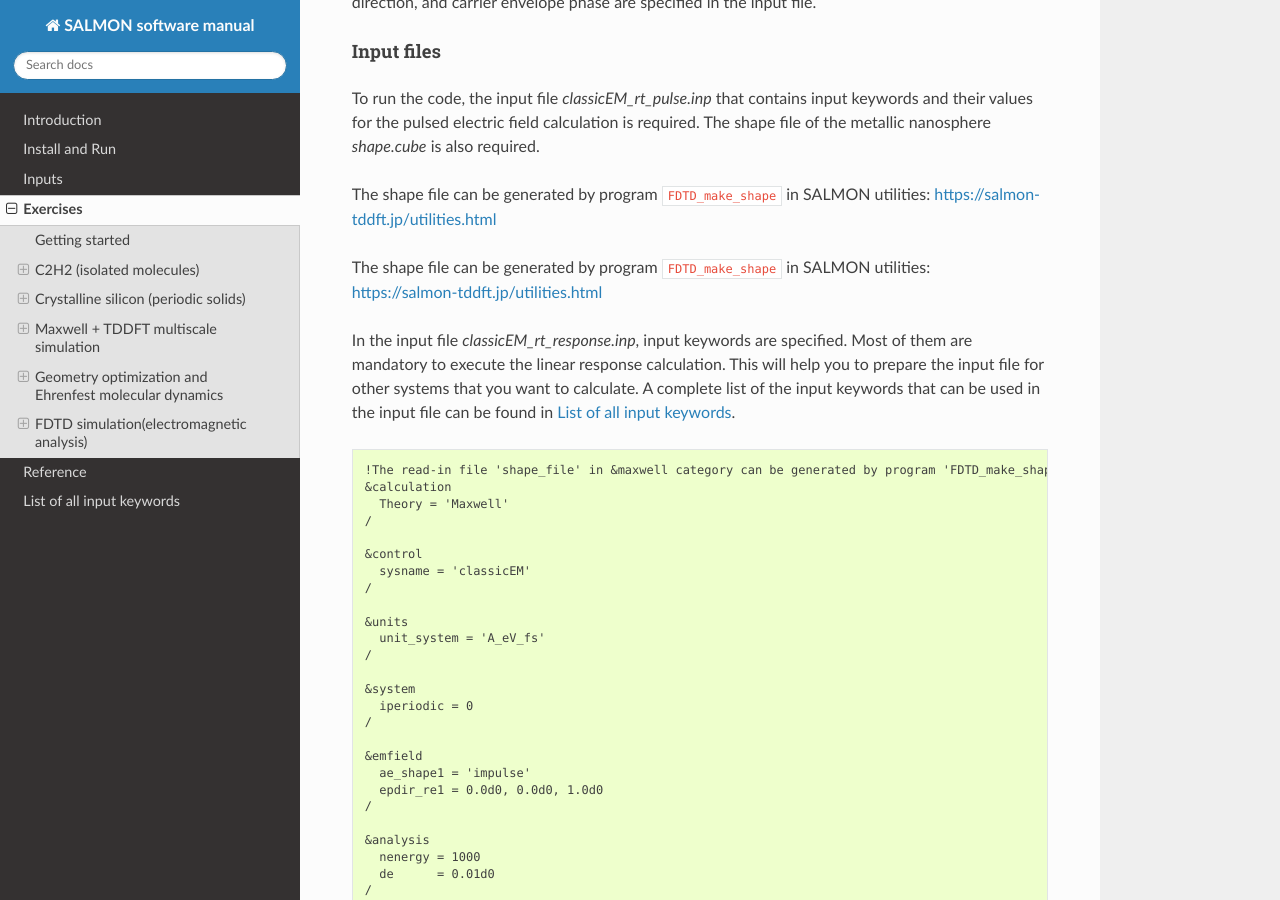
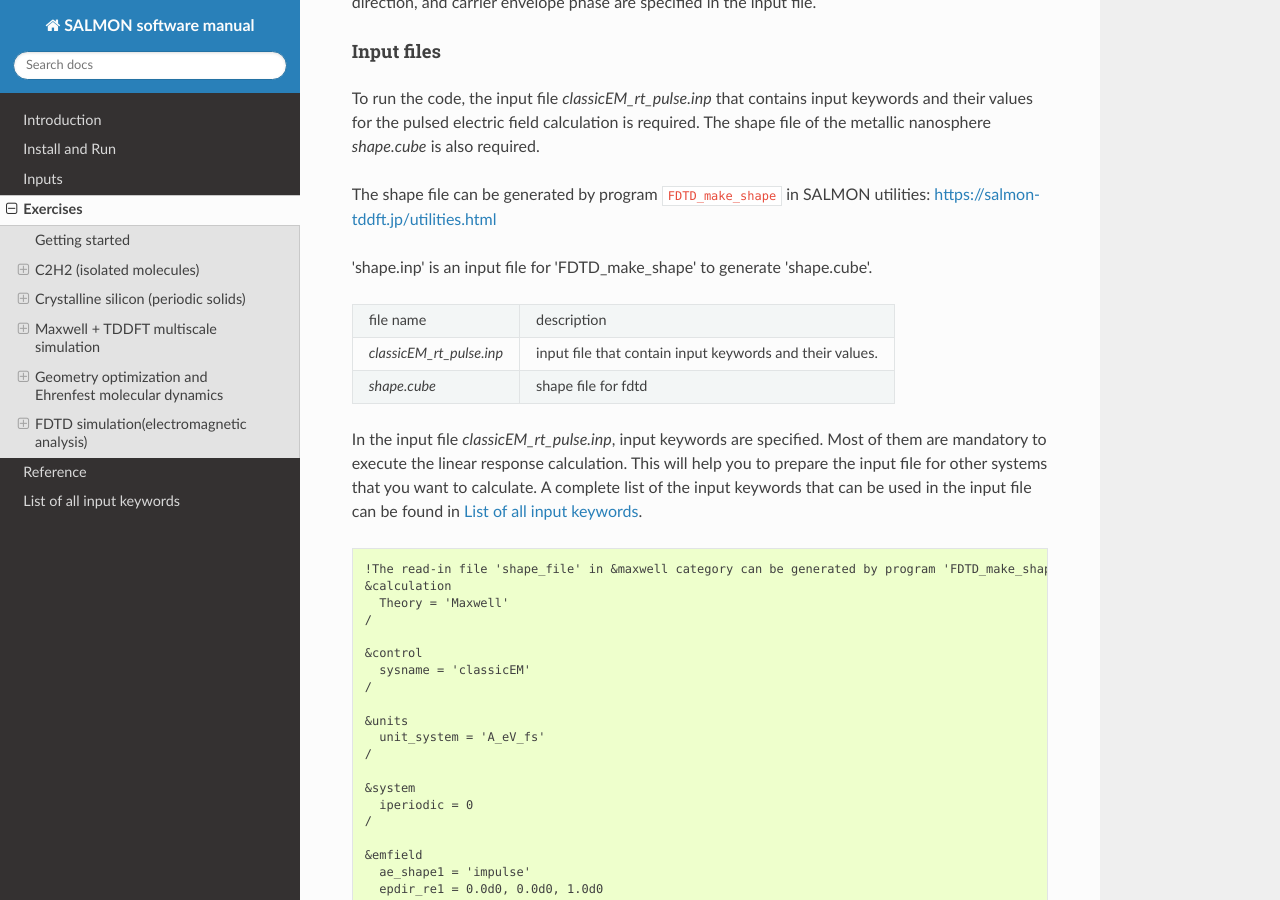
Before and after one commit to SALMON-TDDFT/SALMON-DOCS, a Sphinx documentation site: the page built from source/exercises.rst, in a window 1280 px wide and 900 px high, scrolled down 73803 px. Built offline with Sphinx 7.4.7 and the Read the Docs theme 2.0.0, drawn with Linux system fonts in a browser that asks for light colours; formulas are drawn with MathJax 3.

Commit message:
Update exercises.rst

```diff
--- a/source/exercises.rst
+++ b/source/exercises.rst
@@ -4156,10 +4156,18 @@ The shape file of the metallic nanosphere *shape.cube* is also required.
 
 The shape file can be generated by program ``FDTD_make_shape`` in SALMON utilities: https://salmon-tddft.jp/utilities.html
 
-| The shape file can be generated by program ``FDTD_make_shape`` in SALMON utilities:
-| https://salmon-tddft.jp/utilities.html
-
-In the input file *classicEM_rt_response.inp*, input keywords are specified.
+'shape.inp' is an input file for 'FDTD_make_shape' to generate 'shape.cube'.
+
++-----------------------------------+-----------------------------------+
+| file name                         | description                       |
++-----------------------------------+-----------------------------------+
+| *classicEM_rt_pulse.inp*          | input file that contain input     |
+|                                   | keywords and their values.        |
++-----------------------------------+-----------------------------------+
+| *shape.cube*                      | shape file for fdtd               |
++-----------------------------------+-----------------------------------+
+
+In the input file *classicEM_rt_pulse.inp*, input keywords are specified.
 Most of them are mandatory to execute the linear response calculation.
 This will help you to prepare the input file for other systems that you want to calculate.
 A complete list of the input keywords that can be used in the input file
```
